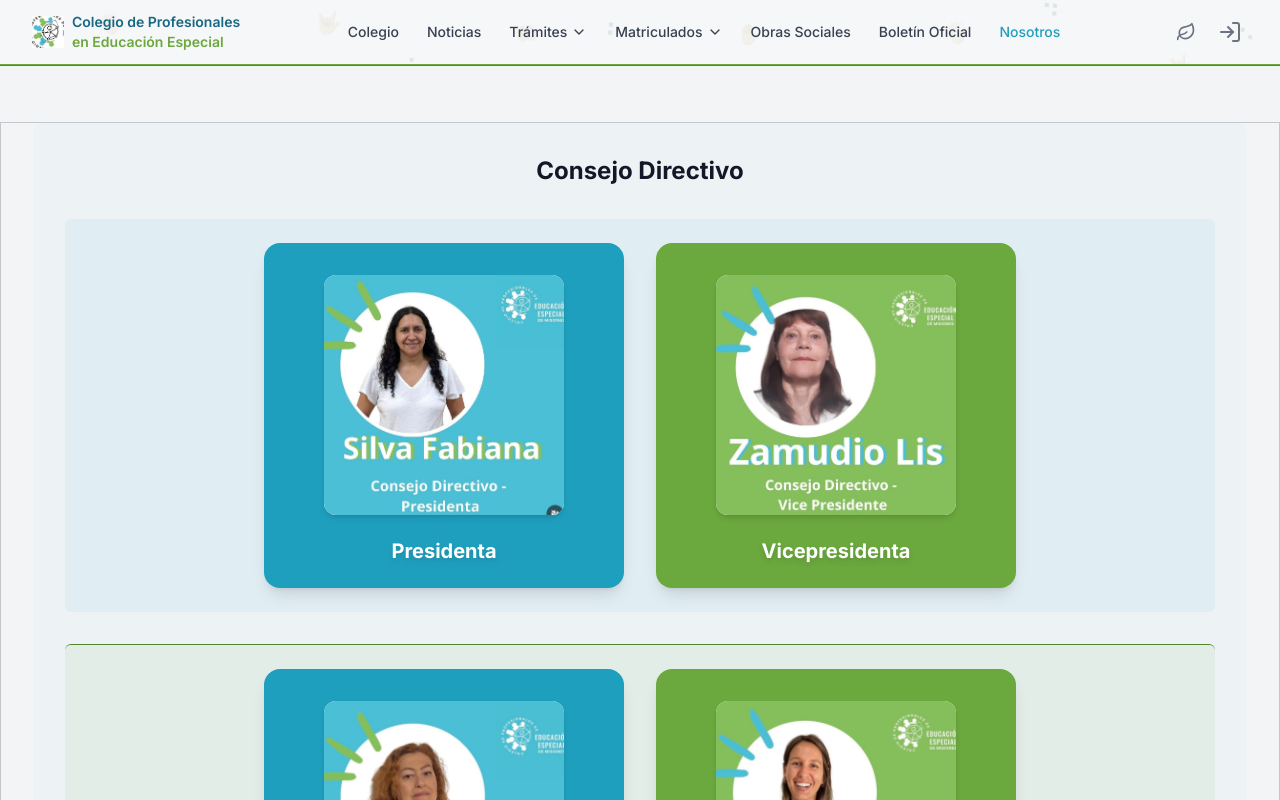
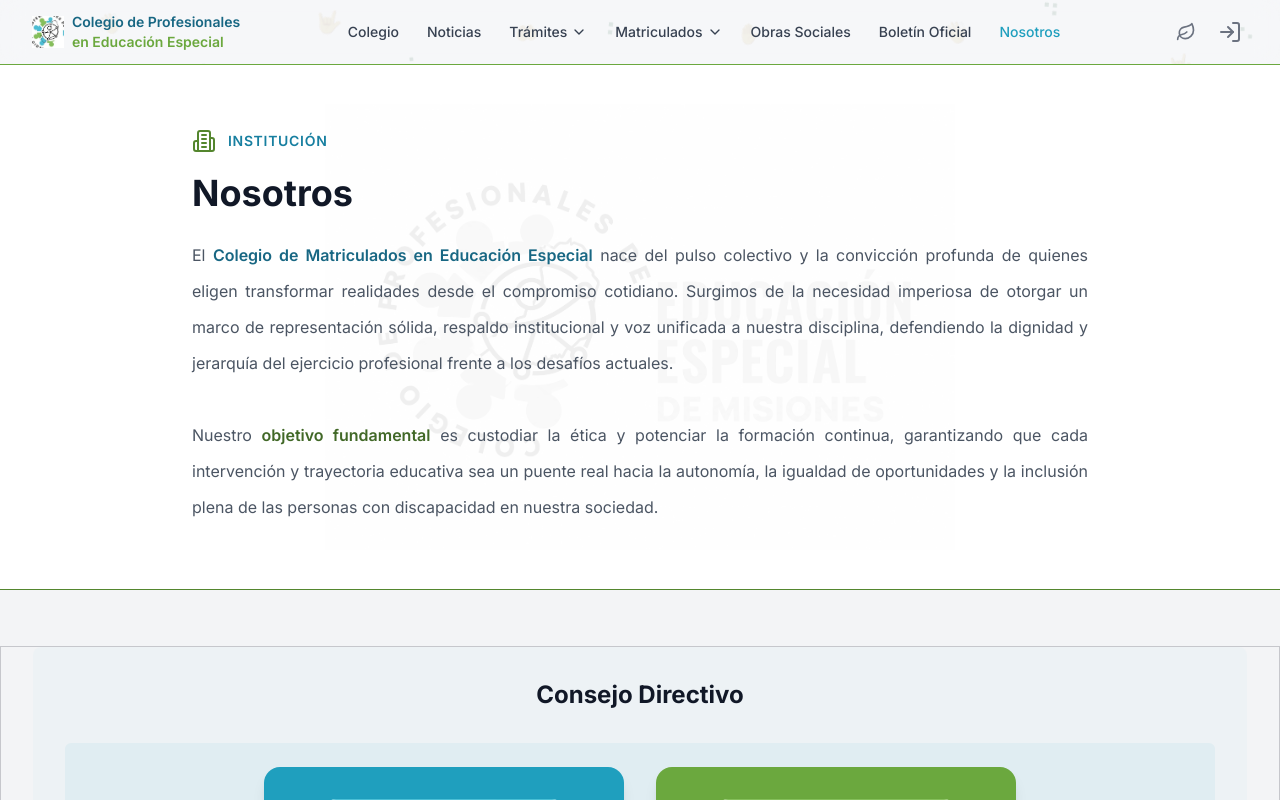
Before and after one commit to alfildigital/front, a React (Vite) app: page /nosotros in a window 1280 px wide. Shown: the top 800 px of the page. Built offline with nearby package versions, Linux system fonts and the light colour scheme.

Commit message:
muy tarde pa laburar

```diff
--- a/src/config/index.ts
+++ b/src/config/index.ts
@@ -5,18 +5,18 @@
  */
 export const config = {
   api: {
-    url: import.meta.env.VITE_API_URL as string,
+    url: import.meta.env.API_URL as string,
     // API Key del backend (header "Authorization: Bearer <clave>").
     // El backend (cpee) exige este token en TODAS  las peticiones a /api/v1.
     // Se inyecta como header global en 'src/api/client.ts'.
-    apiKey: import.meta.env.VITE_APP_API_KEY as string,
-    timeout: Number(import.meta.env.VITE_API_TIMEOUT ?? 30000),
+    apiKey: import.meta.env.APP_API_KEY as string,
+    timeout: Number(import.meta.env.API_TIMEOUT ?? 30000),
   },
   whatsapp: {
-    number: import.meta.env.VITE_WHATSAPP_NUMBER as string,
+    number: import.meta.env.WHATSAPP_NUMBER as string,
   },
   logs: {
-    enabled: import.meta.env.VITE_ENABLE_LOGS === 'true',
+    enabled: import.meta.env.ENABLE_LOGS === 'true',
   },
   // Si VITE_USE_MOCKS=true, los hooks usan datos locales simulados en lugar de
   // llamar al backend real. Sirve para desarrollo y pruebas sin depender del servidor API.
@@ -25,6 +25,6 @@ export const config = {
   //   VITE_USE_MOCKS=true desactivara los mocks e intentara conectar con la API real.
   //   Ahora 'true' activa los mocks y 'false' usa la API real.
   mocks: {
-    enabled: import.meta.env.VITE_USE_MOCKS === 'true',
+    enabled: import.meta.env.USE_MOCKS === 'false',
   },
 } as const;
--- a/src/pages/Home/index.tsx
+++ b/src/pages/Home/index.tsx
@@ -192,7 +192,7 @@ export default function HomePage() {
               <Target className="h-7 w-7 text-primary-500 dark:text-primary-500" aria-hidden="true" />
               <h3 className="mt-4 text-xl font-semibold text-gray-900 dark:text-gray-100">Misión</h3>
               <p className="mt-3 text-justify text-base leading-7 text-gray-600 dark:text-gray-300">
-               Defender los derechos de los profesionales en el ámbito de la Educación Especial,promoviendo su desarrollo y formación continua; como asi también, velar por el cumplimiento de las obligaciones profesionales y establecer estánderes éticos elevados para garantizar un servicio de calidad.
+               Defender los derechos de los profesionales en el ámbito de la Educación Especial, promoviendo su desarrollo y formación continua; como asi también, velar por el cumplimiento de las obligaciones profesionales y establecer estánderes éticos elevados para garantizar un servicio de calidad.
               </p>
             </article>
             <article className="border border-gray-300 border-l-4 border-l-secondary-500 bg-gray-50 p-6 shadow-md dark:border-gray-700 dark:border-l-secondary-500 dark:bg-gray-900">
--- a/src/pages/Nosotros/index.tsx
+++ b/src/pages/Nosotros/index.tsx
@@ -211,7 +211,7 @@ import { Helmet } from 'react-helmet-async';
 import { SITE_NAME } from '@/config/constants';
 import { Layout } from '@/components/layout/Layout';
 import { Reveal } from '@/components/common/Reveal';
-import { FileText } from 'lucide-react';
+import { Building2, Eye, Instagram, Target } from 'lucide-react';
 import { ComisionCard } from '@/components/common/ComisionCard'; // <--- Importamos el nuevo componente
 import { DocumentLink } from '@/components/common/DocumentLink';
 
@@ -314,6 +314,47 @@ function CommitteeSection({ groups, title, sectionIndex }: { groups: Member[][];
   );
 }
 
+function InstitutionSections() {
+  return (
+    <>
+      <section aria-labelledby="institution-title" className="relative overflow-hidden bg-white py-16 dark:bg-gray-900">
+        {/* Marca de agua / Logo de fondo */}
+        <div
+          className="pointer-events-none absolute inset-0 flex items-center justify-center opacity-[0.06] dark:opacity-[0.08]"
+          aria-hidden="true"
+        >
+          <img
+            src="/logo2.png"
+            alt=""
+            className="h-auto max-h-[85%] w-auto max-w-[85%] object-contain grayscale blur-[0.5px]"
+          />
+        </div>
+
+        <div className="relative mx-auto max-w-7xl px-4 sm:px-6 lg:px-8">
+          <div className="mx-auto max-w-4xl text-center lg:text-left">
+            <div className="mb-5 flex items-center justify-center gap-3 text-primary-600 dark:text-primary-400 lg:justify-start">
+              <Building2 className="h-6 w-6 text-secondary-600 dark:text-secondary-400" aria-hidden="true" />
+              <span className="text-sm font-semibold uppercase tracking-wider">Institución</span>
+            </div>
+
+            <Reveal>
+              <h1 id="institution-title" className="text-3xl font-bold text-gray-900 dark:text-gray-100 sm:text-4xl">
+                Nosotros
+              </h1>
+            </Reveal>
+
+            <p className="mt-6 text-justify text-sm leading-8 text-gray-600 dark:text-gray-300 sm:text-base sm:leading-9">
+              El <strong className="font-semibold text-primary-700 dark:text-primary-300">Colegio de Matriculados en Educación Especial</strong> nace del pulso colectivo y la convicción profunda de quienes eligen transformar realidades desde el compromiso cotidiano. Surgimos de la necesidad imperiosa de otorgar un marco de representación sólida, respaldo institucional y voz unificada a nuestra disciplina, defendiendo la dignidad y jerarquía del ejercicio profesional frente a los desafíos actuales.
+              <br /><br />
+              Nuestro <strong className="font-semibold text-secondary-700 dark:text-secondary-400">objetivo fundamental</strong> es custodiar la ética y potenciar la formación continua, garantizando que cada intervención y trayectoria educativa sea un puente real hacia la autonomía, la igualdad de oportunidades y la inclusión plena de las personas con discapacidad en nuestra sociedad.
+            </p>
+          </div>
+        </div>
+        </section>
+    </>
+  );
+}
+
 export default function NosotrosPage() {
   return (
     <Layout>
@@ -321,6 +362,7 @@ export default function NosotrosPage() {
         <title>Nosotros | {SITE_NAME}</title>
         <meta name="description" content="Conocé la institución, su misión, visión y órganos directivos." />
       </Helmet>
+      <InstitutionSections />
       <CommitteeSection groups={boardGroups} title="Consejo Directivo" sectionIndex={0} />
       <CommitteeSection groups={auditGroups} title="Comisión Revisora de Cuentas" sectionIndex={1} />
       <CommitteeSection groups={ethicsGroups} title="Tribunal de Ética y Disciplina" sectionIndex={2} />
```
Also changed, not shown: 1 other file (tests, documents, lock files or other folders).
